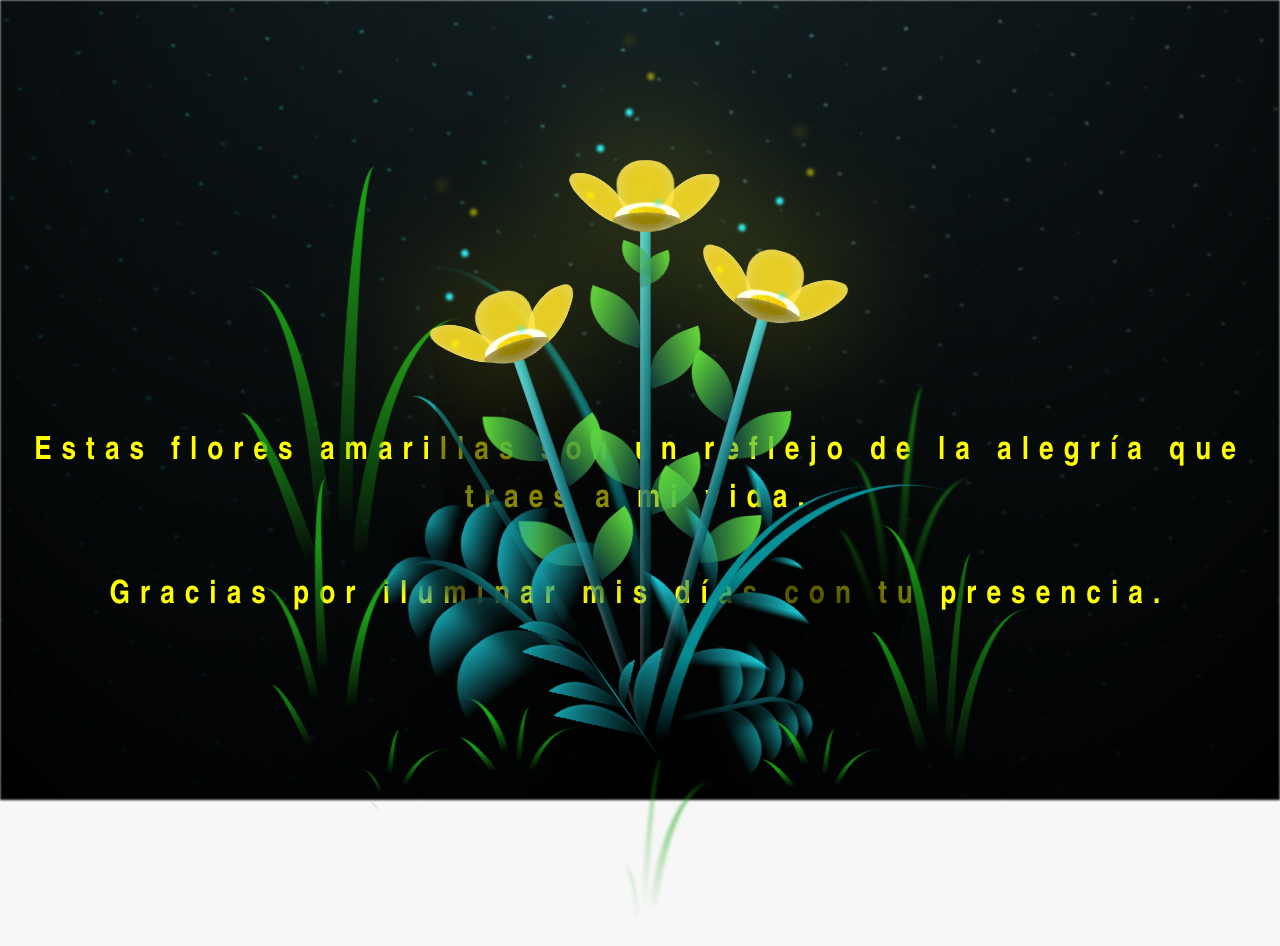
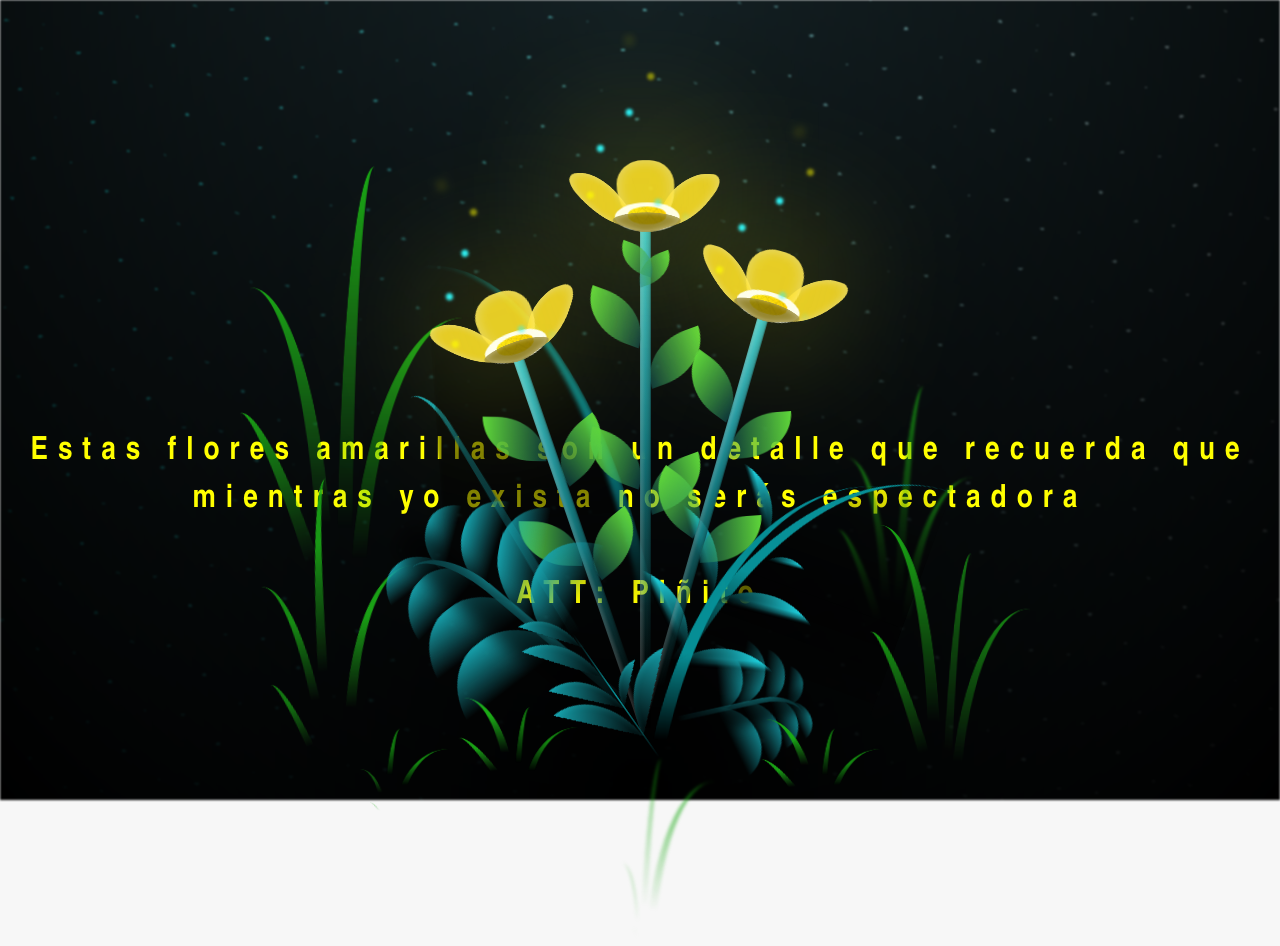
Before and after one commit to ManuelPuntosGG/Titi, a plain HTML site: page flower.html in a window 1280 px wide. Drawn offline with Linux system fonts and the light colour scheme.

Commit message:
Update flower.html

```diff
--- a/flower.html
+++ b/flower.html
@@ -13,8 +13,8 @@
     <div id="lyrics">
 
     </div>
-    <h1 class="titulo">Estas flores amarillas son un reflejo de la alegría que traes a mi vida. <br> <br>
-      Gracias por iluminar mis días con tu presencia.</h1>
+    <h1 class="titulo">Estas flores amarillas son un detalle que recuerda que mientras yo exista no serás espectadora <br> <br>
+      ATT: Piñito</h1>
 
     <div class="night"></div>
     <div class="flowers">
```
